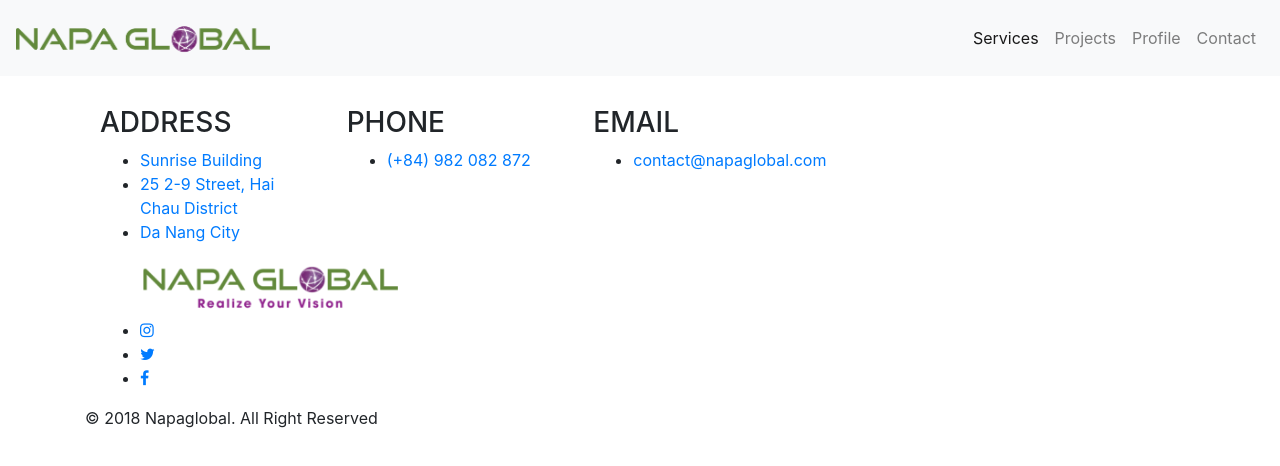
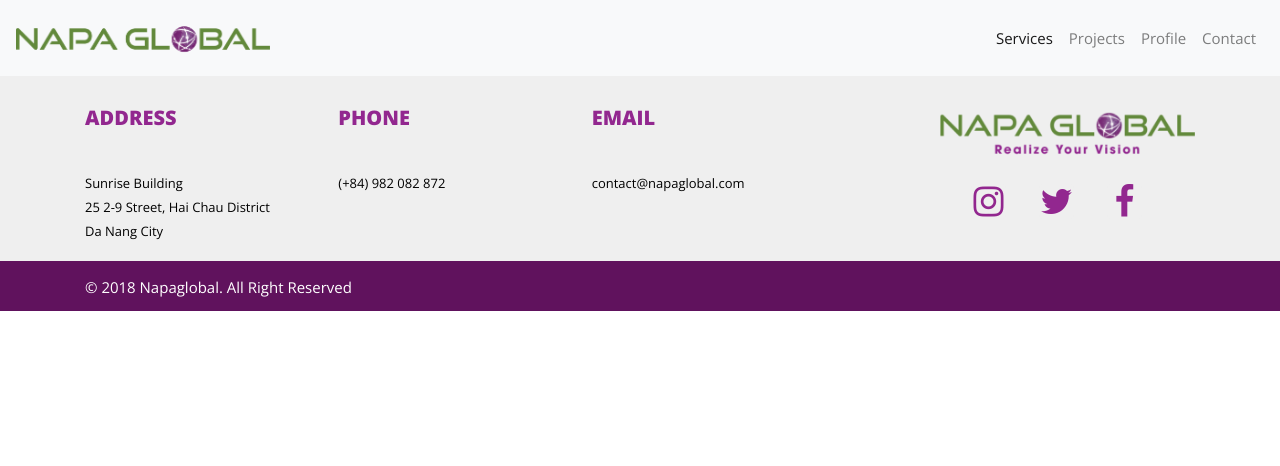
Before and after one commit to NPG-Ba/NPG-PublicWebSite, an Angular app in the folder ProjectNapa/: page / in a window 1280 px wide. Shown: the top 466 px of the page. Built offline with nearby package versions, Linux system fonts and the light colour scheme.

Commit message:
3h08p : change source
footer ==> done

```diff
--- a/ProjectNapa/src/app/ui/footer/footer.component.css
+++ b/ProjectNapa/src/app/ui/footer/footer.component.css
@@ -1,3 +1,116 @@
-.fa-heart {
-    color: hotpink;
+footer {
+  background-color: #EFEFEF;
+  color: #fff;
+  padding: 0;
+  font-size: 15px;
+  position: relative;
+  text-align: left;
+}
+
+.footer-area h3 {
+  font-size: 20px;
+  color: #92278F;
+  font-weight: 700;
+  padding-bottom: 10px;
+}
+
+ul.footer-social {
+  margin: auto;
+  text-align: center;
+  display: inline-block;
+}
+
+.footer-area ul li a {
+  color: black;
+  font-size: 13px;
+  font-weight: 400px;
+  margin-bottom: 42px;
+  padding: 0%;
+}
+.footer-area ul {
+  list-style: none;
+  display: inline;
+}
+.footer-area ul li a:hover {
+      color: #e91e63;
+}
+
+.footer-area .footer-social li {
+  display: inline-block;
+  text-align: center;
+}
+
+.footer-area .footer-social li a {
+      color: #92278F;
+      background: #EFEFEF;
+      width: 35px;
+      height: 35px;
+      line-height: 35px;
+      display: block;
+      border-radius: 4px;
+      font-size: 35px;
+      margin-top: 10px;
+      margin-left: 33px;
+      transition: all .3s ease-in-out 0s;
+      -moz-transition: all .3s ease-in-out 0s;
+      -webkit-transition: all .3s ease-in-out 0s;
+      -o-transition: all .3s ease-in-out 0s;
+}
+
+.footer-area .footer-social li a:hover {
+          color: #fff;
+          background: #92278F;
+          font-size: 28px;
+}
+
+footer p {
+  color: #444;
+  display: inline-block;
+  text-align: center;
+  -moz-border-radius-bottomright: 3px;
+  -moz-border-radius-bottomleft: 3px;
+}
+
+.widget {
+  margin: 0;
+  padding: 0;
+  text-align: center;
+}
+
+#copyright {
+  background: #60125D;
+  height: 50px;
+}
+
+#copyright p {
+      padding-top: 15px;
+      color: #FFFFFF;
+      margin: 0;
+      text-align: left;
+}
+.footer-widget{
+  text-align: right;
+}
+@media only screen and (max-width: 768px){
+  .address, .home, .email {
+      text-align: center;
+      border-bottom: 1px inset #ddd;
+      padding-bottom: 5px !important;
+      padding-top: 5px !important;
+
   }
+  .footer-area ul {
+    margin-block-start: 0em;
+    margin-block-end: 0em;
+    margin-inline-start: 0px;
+    margin-inline-end: 0px;
+    padding-inline-start: 0px;
+  }
+  .footer-widget{
+    text-align: center;
+  }
+  .footer-area .footer-social li {
+    display: inline-block;
+    text-align: center;
+  }
+}
--- a/ProjectNapa/src/app/ui/footer/footer.component.html
+++ b/ProjectNapa/src/app/ui/footer/footer.component.html
@@ -1,7 +1,7 @@
 <footer class="footer-area section-padding">
   <div class="container" style="height: 30px"></div>
   <div class="container">
-      <div class="rows">
+      <div class="row">
           <div class="col-md-8 col-xs-12">
              <div class="row">
                   <div class="col-md-4 col-lg-4 col-sm-6 col-xs-12">
@@ -33,15 +33,19 @@
                   </div>
               </div>
             </div>
-          <div class="col-md-4 col-xs-12">
-              <div class="rows">
-                  <h3 style="text-align:center;"><img src="assets/images/logo12.png" alt=""></h3>
+          <div class="col-md-4 col-lg-4 col-xs-12">
+              <div class="row">
+                  <div class="col-lg-12">
+                      <div class="footer-widget">
+                            <h3 ><img src="assets/images/logo12.png" alt=""></h3>
                             <div class="widget">
                                 <ul class="footer-social">
                                     <li><a href="https://www.instagram.com/" target="_blank" class="social fa fa-instagram"></a></li>
                                     <li><a href="https://twitter.com/" target="_blank" class="social fa fa-twitter"></a></li>
                                     <li><a href="https://www.facebook.com/" target="_blank" class="social fa fa-facebook"></a></li>
                                 </ul>
+                            </div>
+                        </div>
                 </div>
               </div>
           </div>
--- a/ProjectNapa/src/app/ui/header/header.component.css
+++ b/ProjectNapa/src/app/ui/header/header.component.css
@@ -0,0 +1,91 @@
+@media only screen and (max-width: 767px) {
+    .text-home-product {
+        margin-top: 240px;
+        background: #61882085;
+        padding-top: 20px;
+        padding-bottom: 20px;
+        width: 100%;
+    }
+
+    .designs-header {
+        margin-left: 0px !important;
+        font-size: 20px !important;
+        letter-spacing: 0px !important;
+    }
+
+    .designs-detail {
+        margin-left: 0px !important;
+        font-size: 14px !important;
+    }
+
+    .bottom {
+        padding-bottom: 25px;
+    }
+
+    .photo-left img {
+        padding-right: 20px;
+        padding-left: 20px;
+        width: 100%;
+    }
+
+    .designs-bottom {
+        text-align: center;
+        padding: 10px 0px !important;
+        padding-top: 20px !important;
+        line-height: 25px;
+        font-size: 14px !important;
+    }
+
+    #header {
+        /*opacity:1 !important;*/
+        filter: alpha(opacity=100) !important;
+    }
+
+        /*#header .navbar-inverse .navbar-nav > li:first-child > a {
+            padding-left: 30px;
+        }*/
+
+        #header .navbar-inverse .navbar-nav > li {
+            border-bottom: #ddd 1px solid;
+        }
+
+            #header .navbar-inverse .navbar-nav > li:last-child {
+                border-bottom: 0;
+            }
+
+    .navbar-inverse .navbar-collapse,
+    .navbar-inverse .navbar-form {
+        border-color: #ddd;
+        box-shadow: #ddd 0 0 10px;
+    }
+
+    #header .nav.navbar-nav {
+        margin-top: 0;
+        margin-bottom: 0;
+    }
+
+    #mobileMenu {
+        display: block;
+        position: absolute;
+        right: 15px;
+        top: 15px;
+        font-size: 30px;
+    }
+
+    #header .collapse ul {
+        background-color: #ECECEC;
+    }
+
+    #header .navbar-nav li {
+        margin-bottom: 1px;
+    }
+
+        #header .navbar-nav li.active a,
+        #header .navbar-nav li:hover a {
+            background-color: #ddd !important;
+        }
+
+    #header .navbar-inverse .navbar-nav > li:after {
+        display: none;
+    }
+}
--- a/ProjectNapa/src/app/ui/header/header.component.html
+++ b/ProjectNapa/src/app/ui/header/header.component.html
@@ -2,7 +2,7 @@
     <nav class="navbar navbar-expand-md sticky-top navbar-light bg-light">
 
         <a class="navbar-brand scrollTo" href="index.html#home" title="Web &amp; Mobile Development Montreal - inPulse Inc.">
-            <img alt="Mobile Apps and Web Development Montreal - inPulse Inc." src="assets/images/Logo_Napa-01.png" height="50" class="img-logo nav navbar-nav navbar-right" style="max-height:50px;">
+            <img alt="Mobile Apps and Web Development Montreal - inPulse Inc." src="assets/images/Logo_Napa-01.png" height="50" class="img-logo nav navbar-nav navbar-right">
         </a>
         <button class="navbar-toggler" type="button" aria-controls="navbarCollapse" aria-expanded="false" aria-label="Toggle navigation"
             (click)="isCollapsed = !isCollapsed">
--- a/ProjectNapa/src/styles.css
+++ b/ProjectNapa/src/styles.css
@@ -1,3 +1,22 @@
 /* You can add global styles to this file, and also import other style files */
 @import "~bootstrap/dist/css/bootstrap.css";
 @import "~font-awesome/css/font-awesome.css";
+
+html, body {
+    margin: 0;
+    padding: 0;
+    height: 100%;
+}
+
+body {
+    color: #787878;
+    font-family: 'Open Sans', Arial, sans-serif;
+    background-color: white; /*#fbfbfb;*/
+    letter-spacing: 0px;
+    font-size: 15px;
+    line-height: 23px;
+    overflow:auto!important;
+    zoom: 100%;
+    margin:0;
+    width:100%;
+}
```
Also changed, not shown: 1 other file (tests, documents, lock files or other folders). Lines whose indentation alone changed are shown as unchanged.
